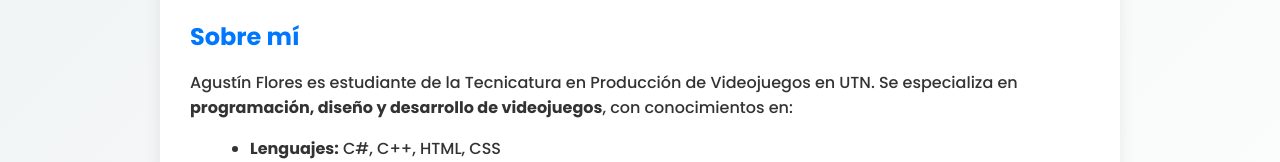
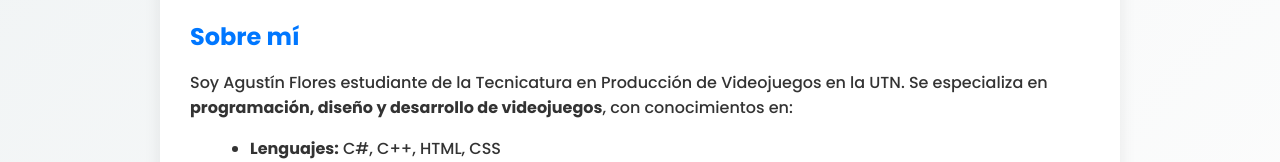
Before and after one commit to Agustin1205/FloresAgustin.github.io, a plain HTML site: page index.html in a window 1280 px wide. Both pictures are taken after a click on the button "Sobre mí". Shown: the part 572-734 px from the top of the page. Drawn offline with Linux system fonts and the light colour scheme.

Commit message:
Update index.html
detalles

```diff
--- a/index.html
+++ b/index.html
@@ -158,7 +158,7 @@
   <!-- SOBRE MÍ -->
   <div id="sobre" class="section">
     <h2>Sobre mí</h2>
-    <p>Agustín Flores es estudiante de la Tecnicatura en Producción de Videojuegos en UTN.
+    <p>Soy Agustín Flores estudiante de la Tecnicatura en Producción de Videojuegos en la UTN.
     Se especializa en <strong>programación, diseño y desarrollo de videojuegos</strong>, con conocimientos en:</p>
     <ul>
       <li><b>Lenguajes:</b> C#, C++, HTML, CSS</li>
```
